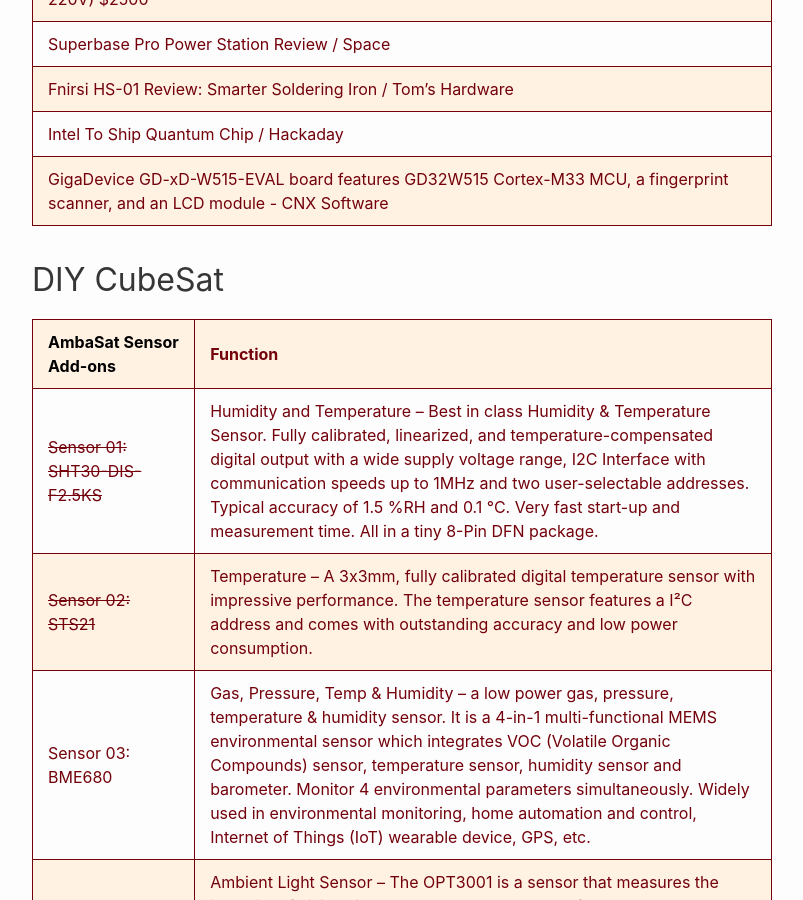
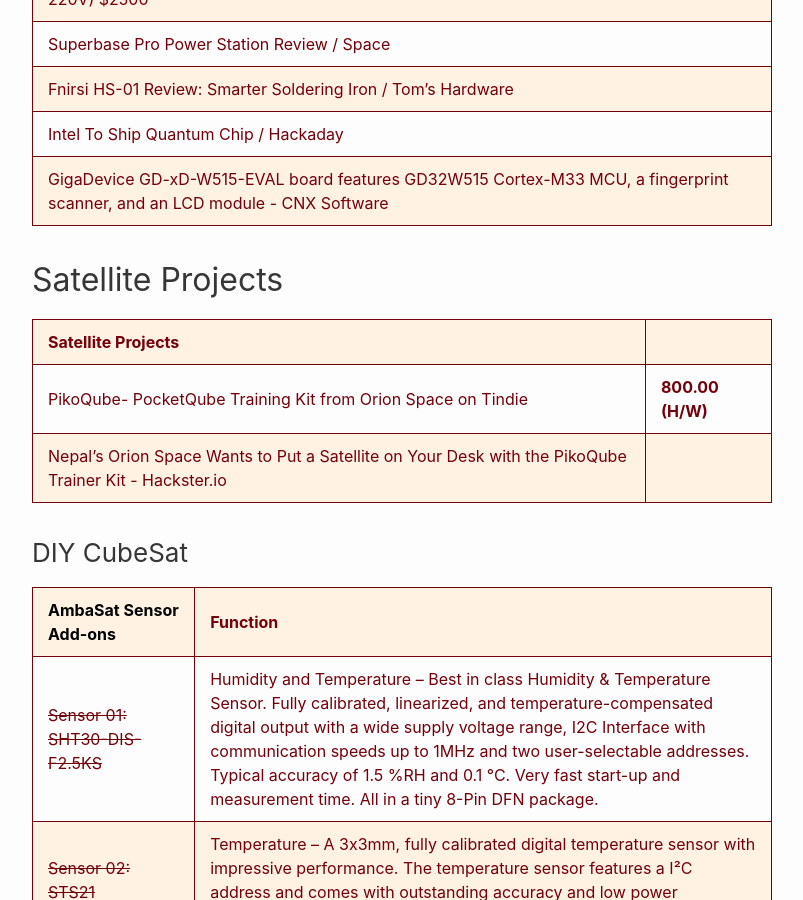
Before and after one commit to RalphHightower/RalphHightower, a Jekyll site: the page built from HardwareLinks.md, in a window 1280 px wide and 900 px high, scrolled down 29871 px. Shown: the whole window, without its empty margins (238-1041 px from the left). Built offline with Jekyll 4.4.1, drawn with Linux system fonts in a browser that asks for light colours; our own code applies the rules of GitHub Pages for plain Markdown files.

Commit message:
[docs](doc): HardwareLinks (extended description)
## Satellite Projects

| Satellite Projects |
|---|
| [PikoQube- PocketQube Training Kit from Orion Space on Tindie](https://www.tindie.com/products/orionspace/pikoqube-pocketqube-training-kit/ ) | **800.00 (H/W)** |
| [Nepal's Orion Space Wants to Put a Satellite on Your Desk with the PikoQube Trainer Kit - Hackster.io](https://www.hackster.io/news/nepal-s-orion-space-wants-to-put-a-satellite-on-your-desk-with-the-pikoqube-trainer-kit-87b4f0f7cf7d.html ) |

```diff
--- a/HardwareLinks.md
+++ b/HardwareLinks.md
@@ -524,7 +524,14 @@
 
 [^21]: • 1.5GHz quad-core 64-bit ARM Cortex-A72 CPU (Roughly 3× performance)<br />• 1GB, 2GB, or 4GB of LPDDR4 SDRAM<br />• Full-throughput Gigabit Ethernet<br />• Dual-band 802.11ac wireless networking<br />• Bluetooth 5.0<br />• Two USB 3.0 and two USB 2.0 ports<br />• Dual monitor support, at resolutions up to 4K<br />• VideoCore VI graphics, supporting OpenGL ES 3.x<br />• 4Kp60 hardware decode of HEVC video<br />Complete compatibility with earlier Raspberry Pi products
 
-## DIY CubeSat
+## Satellite Projects
+
+| Satellite Projects |
+|---|
+| [PikoQube- PocketQube Training Kit from Orion Space on Tindie](https://www.tindie.com/products/orionspace/pikoqube-pocketqube-training-kit/ ) | **800.00 (H/W)** |
+| [Nepal's Orion Space Wants to Put a Satellite on Your Desk with the PikoQube Trainer Kit - Hackster.io](https://www.hackster.io/news/nepal-s-orion-space-wants-to-put-a-satellite-on-your-desk-with-the-pikoqube-trainer-kit-87b4f0f7cf7d.html ) |
+
+### DIY CubeSat
 
 | [AmbaSat Sensor Add-ons]() | Function |
 |---|-----|
```
